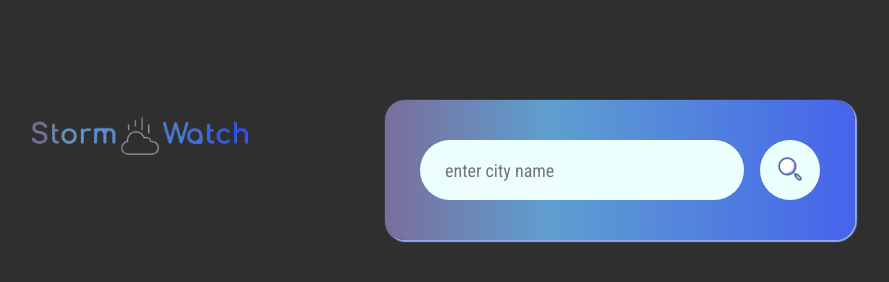
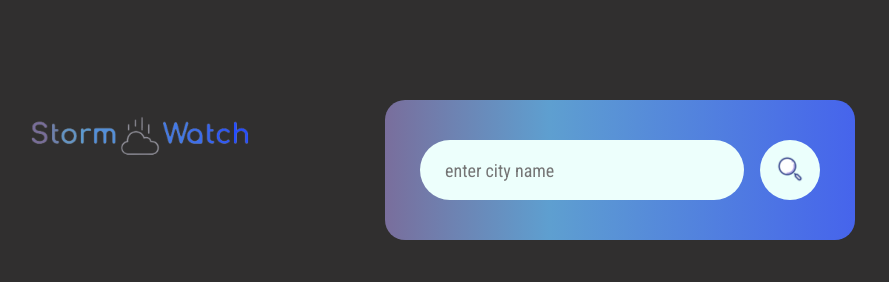
Before and after one commit to PallaviHarish/Storm-Watch, a plain HTML site: page index.html in a window 1280 px wide. Shown: the whole page, without its empty margins (20-909 px from the left). Drawn offline with Linux system fonts and the light colour scheme.

Commit message:
Update style.css

```diff
--- a/style.css
+++ b/style.css
@@ -21,7 +21,7 @@ body{
     border-radius: 20px;
     padding: 40px 35px;
     text-align: center;
-    box-shadow: 1px 1px 1px 1px rgb(151, 167, 236);
+/*     box-shadow: 1px 1px 1px 1px rgb(151, 167, 236); */
 }
 .search{
     width: 100%;
```
